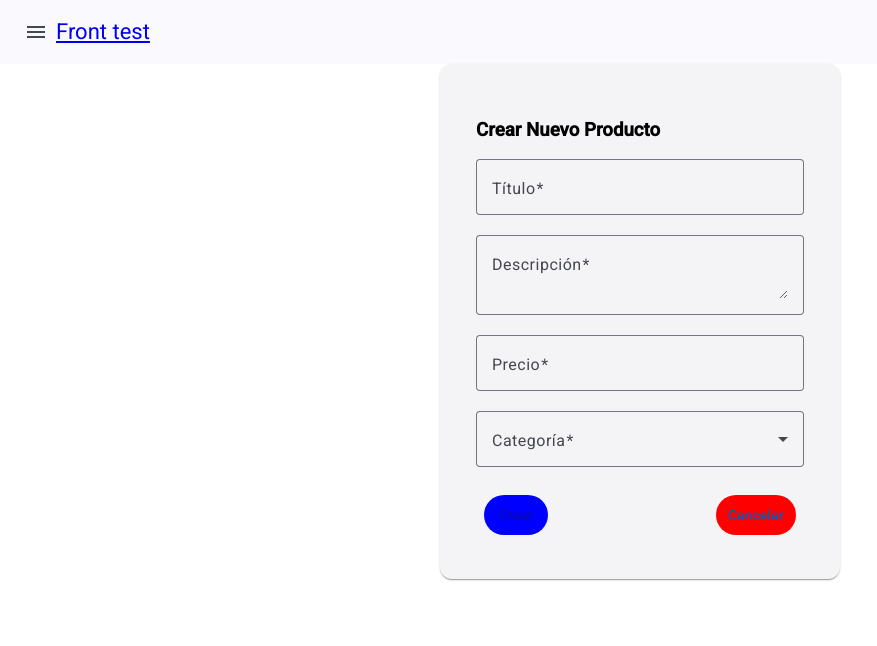
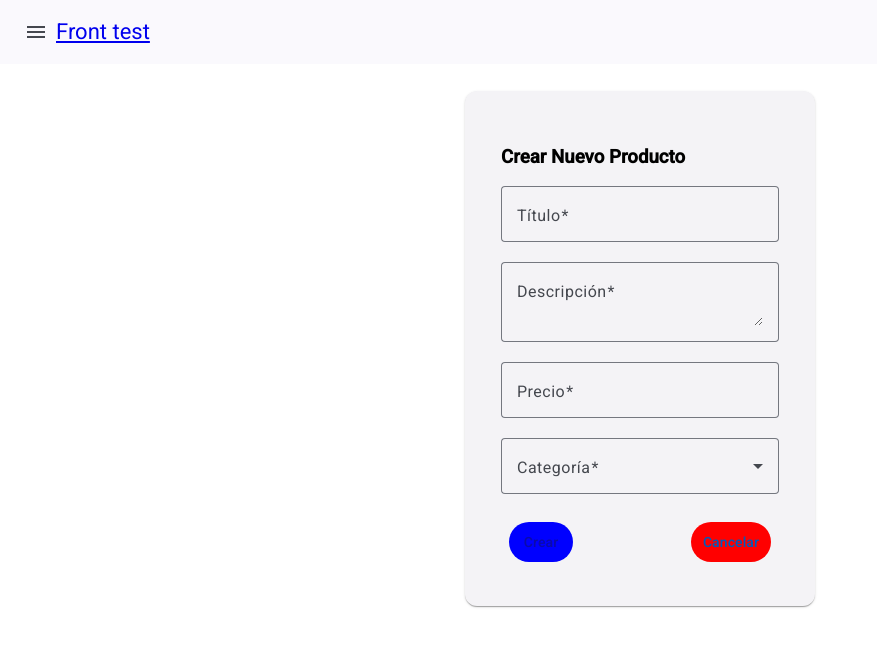
Before and after one commit to sebasxx85/front-test, an Angular app: page /create in a window 1280 px wide. Shown: the top 646 px of the page, without its empty margins (0-877 px from the left). Built offline with nearby package versions, Linux system fonts and the light colour scheme.

Commit message:
add margen

```diff
--- a/src/app/components/create/create.component.html
+++ b/src/app/components/create/create.component.html
@@ -55,3 +55,4 @@
       </form>
     </mat-card-content>
   </mat-card>
+  <div class="espacio"></div>
--- a/src/app/components/create/create.component.scss
+++ b/src/app/components/create/create.component.scss
@@ -1,9 +1,11 @@
 .product-card {
-    width: 400px;
+    width: 350px;
     margin: auto;
     padding: 20px;
     display: flex;
     flex-direction: column;
+    margin-top: 27px;
+    margin-bottom: 27px;
   }
 
   .full-width {
@@ -26,3 +28,8 @@
     background-color: red;
     color: white;
   }
+
+  .espacio {
+    margin-top: 17px;
+    margin-bottom: 17px;
+  }
```
